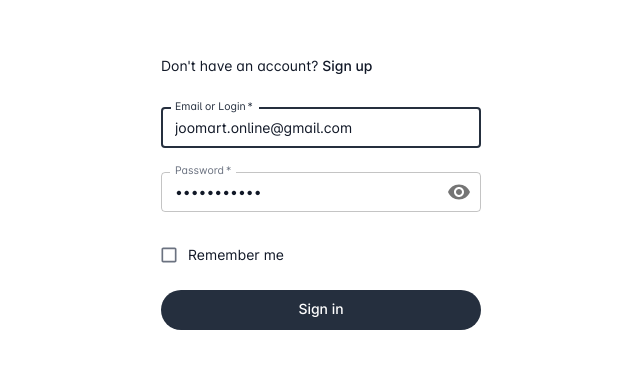
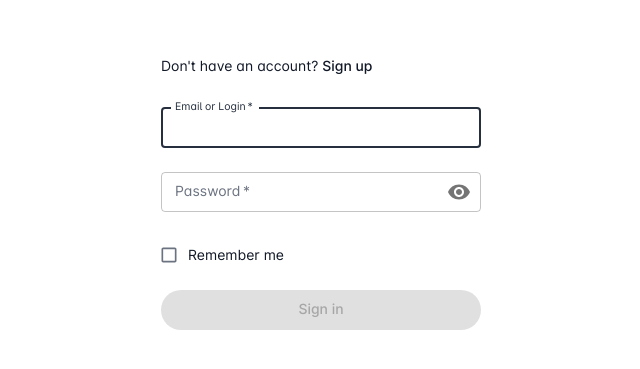
Before and after one commit to mainonline/kyomplete, a React (Create React App) app: page /sign-in in a window 1280 px wide. Shown: the part 209-578 px from the top of the page, without its empty margins (319-959 px from the left). Built offline with nearby package versions, Linux system fonts and the light colour scheme.

Commit message:
default login credentials removed

```diff
--- a/src/app/pages/sign-in/SignInPage.js
+++ b/src/app/pages/sign-in/SignInPage.js
@@ -8,7 +8,7 @@ import TextField from '@mui/material/TextField';
 import * as yup from 'yup';
 import Paper from '@mui/material/Paper';
 import _ from '@lodash';
-import React, { useEffect } from 'react';
+import React from 'react';
 import { Link } from 'react-router-dom';
 import Typography from '@mui/material/Typography';
 
@@ -52,13 +52,13 @@ function SignInPage() {
 
   const { isValid, dirtyFields, errors } = formState;
 
-  useEffect(() => {
-    setValue('emailOrLogin', 'joomart.online@gmail.com', {
-      shouldDirty: true,
-      shouldValidate: true,
-    });
-    setValue('password', 'zhomart1234', { shouldDirty: true, shouldValidate: true });
-  }, [setValue]);
+  // useEffect(() => {
+  //   setValue('emailOrLogin', 'joomart.online@gmail.com', {
+  //     shouldDirty: true,
+  //     shouldValidate: true,
+  //   });
+  //   setValue('password', 'zhomart1234', { shouldDirty: true, shouldValidate: true });
+  // }, [setValue]);
 
   function onSubmit({ emailOrLogin, password }) {
     jwtService
```
